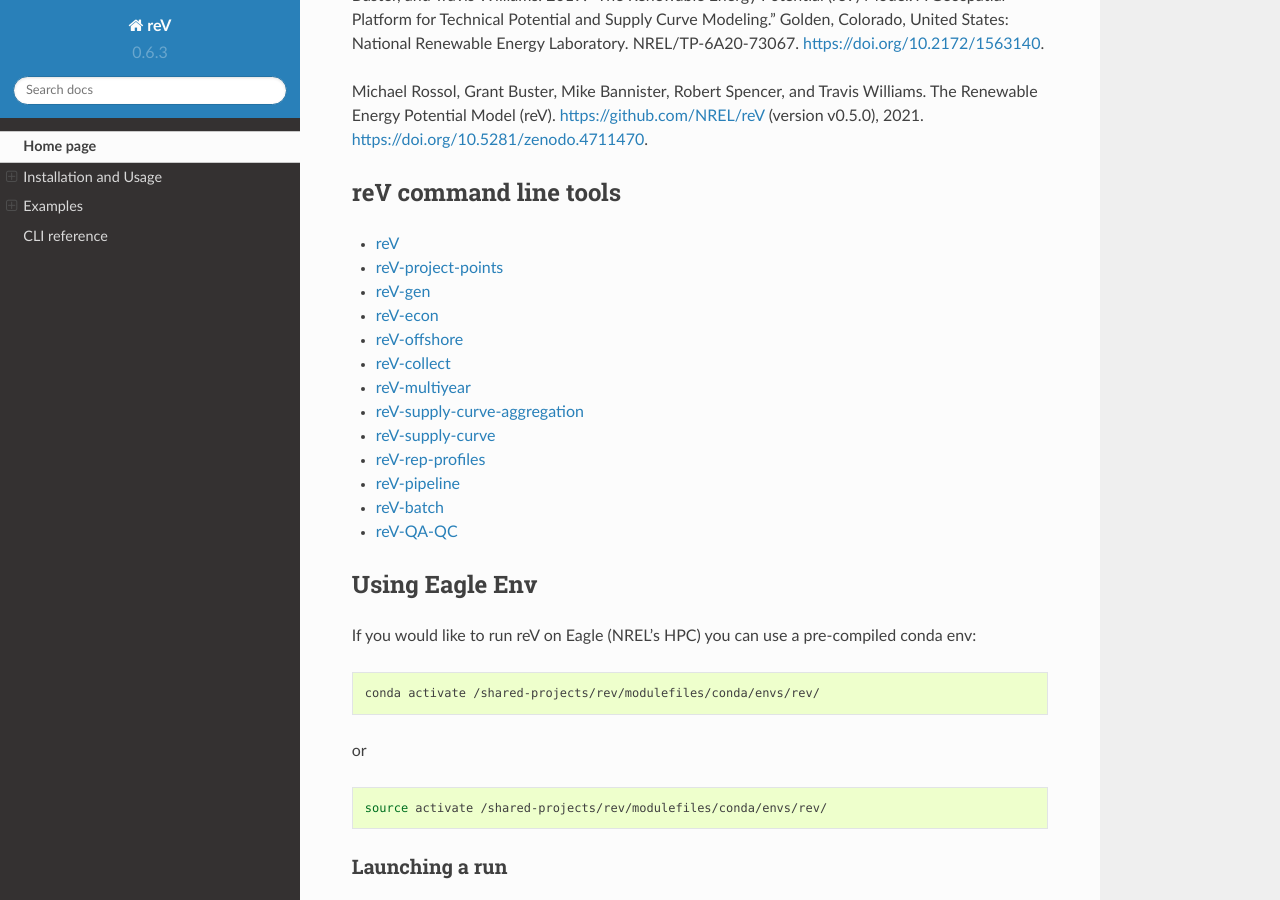
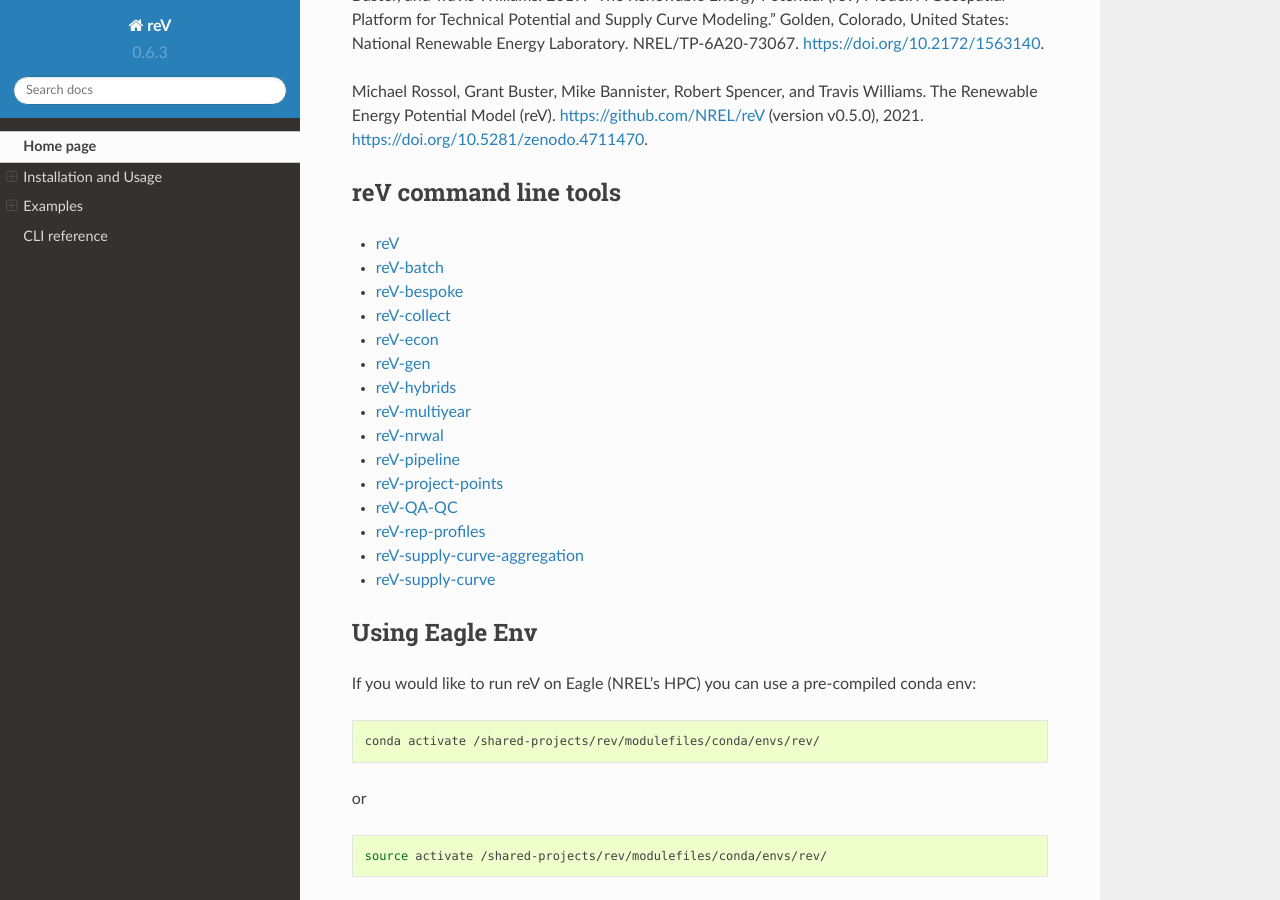
Before and after one commit to NREL/reV, a Sphinx documentation site: the page built from docs/source/index.rst, in a window 1280 px wide and 900 px high, scrolled down 504 px. Built offline with Sphinx 7.4.7 and the Read the Docs theme 2.0.0, drawn with Linux system fonts in a browser that asks for light colours; pages that are not in the unit, such as notebooks, are missing from menus.

Commit message:
Add missing cli links

```diff
--- a/README.rst
+++ b/README.rst
@@ -57,18 +57,20 @@
 ======================
 
 - `reV <https://nrel.github.io/reV/_cli/reV.html#reV>`_
+- `reV-batch <https://nrel.github.io/reV/_cli/reV-batch.html#rev-batch>`_
+- `reV-bespoke <https://nrel.github.io/reV/_cli/reV-bespoke.html#rev-bespoke>`_
+- `reV-collect <https://nrel.github.io/reV/_cli/reV-collect.html#rev-collect>`_
+- `reV-econ <https://nrel.github.io/reV/_cli/reV-econ.html#rev-econ>`_
+- `reV-gen <https://nrel.github.io/reV/_cli/reV-gen.html#rev-gen>`_
+- `reV-hybrids <https://nrel.github.io/reV/_cli/reV-hybrids.html#rev-hybrids>`_
+- `reV-multiyear <https://nrel.github.io/reV/_cli/reV-multiyear.html#rev-multiyear>`_
+- `reV-nrwal <https://nrel.github.io/reV/_cli/reV-nrwal.html#rev-nrwal>`_
+- `reV-pipeline <https://nrel.github.io/reV/_cli/reV-pipeline.html#rev-pipeline>`_
 - `reV-project-points <https://nrel.github.io/reV/_cli/reV-project-points.html#reV-project-points>`_
-- `reV-gen <https://nrel.github.io/reV/_cli/reV-gen.html#rev-gen>`_
-- `reV-econ <https://nrel.github.io/reV/_cli/reV-econ.html#rev-econ>`_
-- `reV-offshore <https://nrel.github.io/reV/_cli/reV-offshore.html#rev-offshore>`_
-- `reV-collect <https://nrel.github.io/reV/_cli/reV-collect.html#rev-collect>`_
-- `reV-multiyear <https://nrel.github.io/reV/_cli/reV-multiyear.html#rev-multiyear>`_
+- `reV-QA-QC <https://nrel.github.io/reV/_cli/reV-QA-QC.html#rev-qa-qc>`_
+- `reV-rep-profiles <https://nrel.github.io/reV/_cli/reV-rep-profiles.html#rev-rep-profiles>`_
 - `reV-supply-curve-aggregation <https://nrel.github.io/reV/_cli/reV-supply-curve-aggregation.html#rev-supply-curve-aggregation>`_
 - `reV-supply-curve <https://nrel.github.io/reV/_cli/reV-supply-curve.html#rev-supply-curve>`_
-- `reV-rep-profiles <https://nrel.github.io/reV/_cli/reV-rep-profiles.html#rev-rep-profiles>`_
-- `reV-pipeline <https://nrel.github.io/reV/_cli/reV-pipeline.html#rev-pipeline>`_
-- `reV-batch <https://nrel.github.io/reV/_cli/reV-batch.html#rev-batch>`_
-- `reV-QA-QC <https://nrel.github.io/reV/_cli/reV-QA-QC.html#rev-qa-qc>`_
 
 Using Eagle Env
 ===============
--- a/docs/source/_cli/cli.rst
+++ b/docs/source/_cli/cli.rst
@@ -3,10 +3,13 @@
 
 .. toctree::
 
+   reV
    reV-batch
+   reV-bespoke
    reV-collect
    reV-econ
    reV-gen
+   reV-hybrids
    reV-multiyear
    reV-nrwal
    reV-pipeline
--- /dev/null
+++ b/docs/source/_cli/reV-bespoke.rst
@@ -0,0 +1,3 @@
+.. click:: reV.bespoke.cli_bespoke:main
+   :prog: reV-bespoke
+   :show-nested:
--- /dev/null
+++ b/docs/source/_cli/reV-hybrids.rst
@@ -0,0 +1,3 @@
+.. click:: reV.hybrids.cli_hybrids:main
+   :prog: reV-hybrids
+   :show-nested:
```
Also changed, not shown: other parts of docs/source/_cli/cli.rst (+0 -1 lines).
